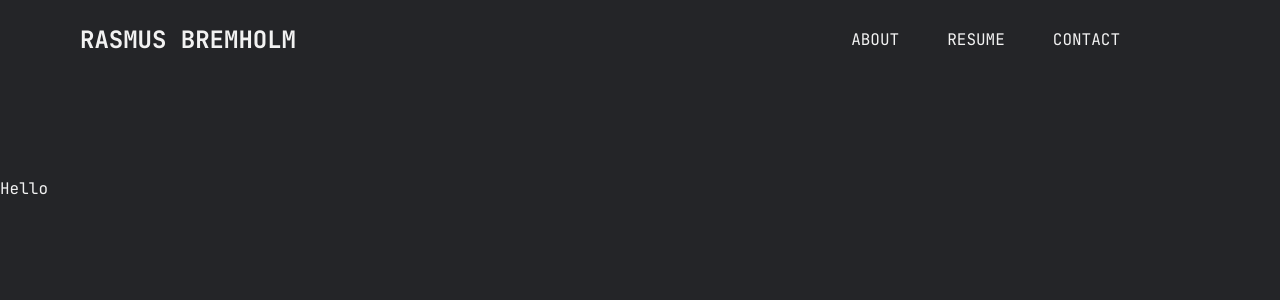
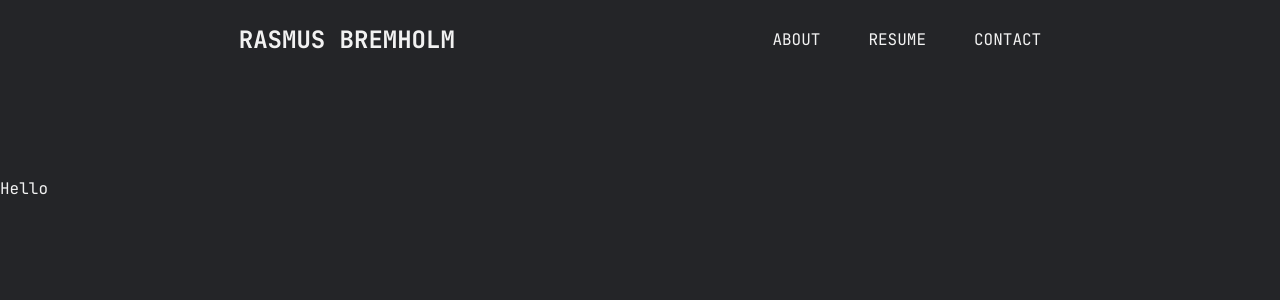
Before and after one commit to visceral89/portfolio2023, a Next.js app: page / in a window 1280 px wide. Shown: the top 300 px of the page. Built offline with nearby package versions, Linux system fonts and the light colour scheme.

Commit message:
Update Navbar.module.scss

```diff
--- a/src/app/styles/Navbar.module.scss
+++ b/src/app/styles/Navbar.module.scss
@@ -1,7 +1,7 @@
 @import "../utils/variables";
 .navBar {
 	display: flex;
-	justify-content: space-between;
+	justify-content: space-around;
 	align-items: center;
 	padding-left: spacing(20);
 	padding-right: spacing(20);
@@ -11,15 +11,12 @@
 
 .navBarLogo {
 	height: 100%;
-	margin-right: $spacing-grande;
-	flex: 1;
 }
 .navBarLinks {
 	display: flex;
 	justify-content: center;
 	align-items: center;
 	gap: $spacing-xxl;
-	margin-right: $spacing-grande;
 }
 .logoBold {
 	font-weight: 700;
```
